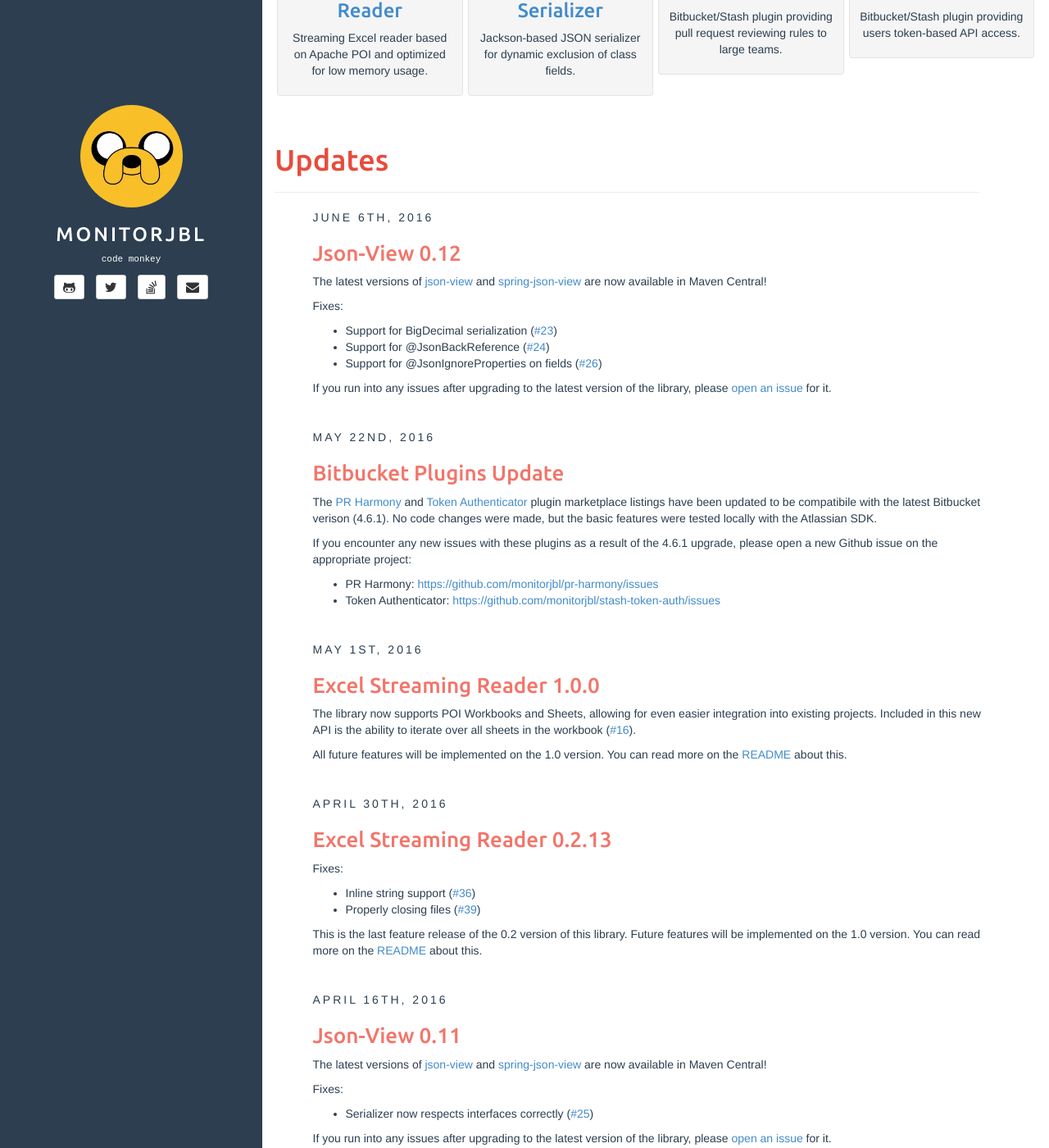
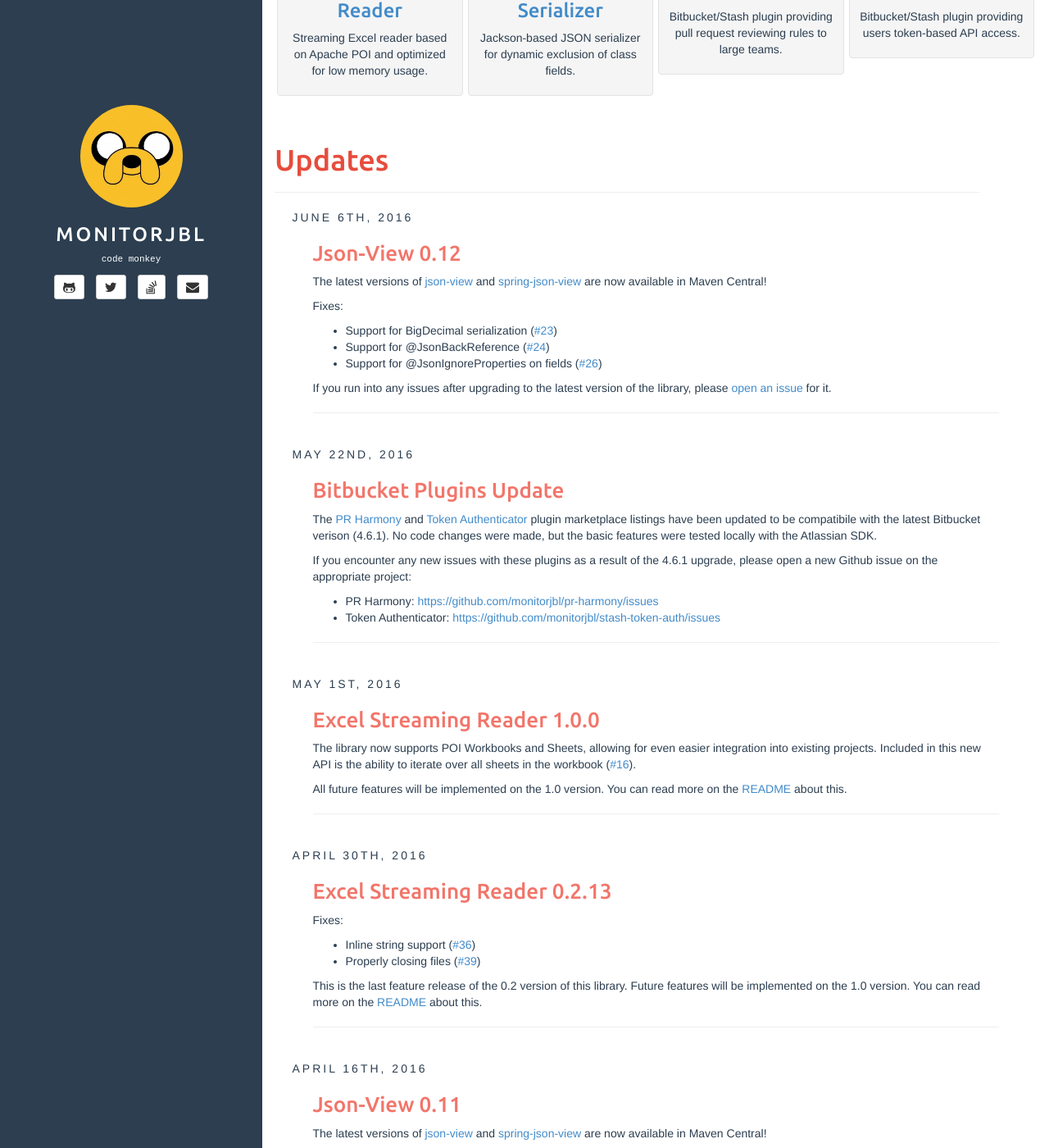
Before and after one commit to monitorjbl/monitorjbl.github.io, a Jekyll site: the page built from index.html, in a window 1280 px wide and 1400 px high, scrolled down 495 px. Shown: the whole window at 82% size. Built offline with Jekyll 4.4.1, drawn with Linux system fonts in a browser that asks for light colours; the list of posts is cut into pages by our own code; comment, search, counter and statistics services are not loaded.

Commit message:
updating post format

```diff
--- a/assets/css/custom.css
+++ b/assets/css/custom.css
@@ -1,5 +1,10 @@
 article.home div a, article.home pre a{
   color: #428bca;
+}
+
+.post-date{
+  position: relative;
+  left: -25px;
 }
 
 .logo {
--- a/index.html
+++ b/index.html
@@ -28,6 +28,7 @@
     {{ post.content }}
   </div>
 
+<hr/>
 </article>
 {% endfor %}
 <hr/>
```
